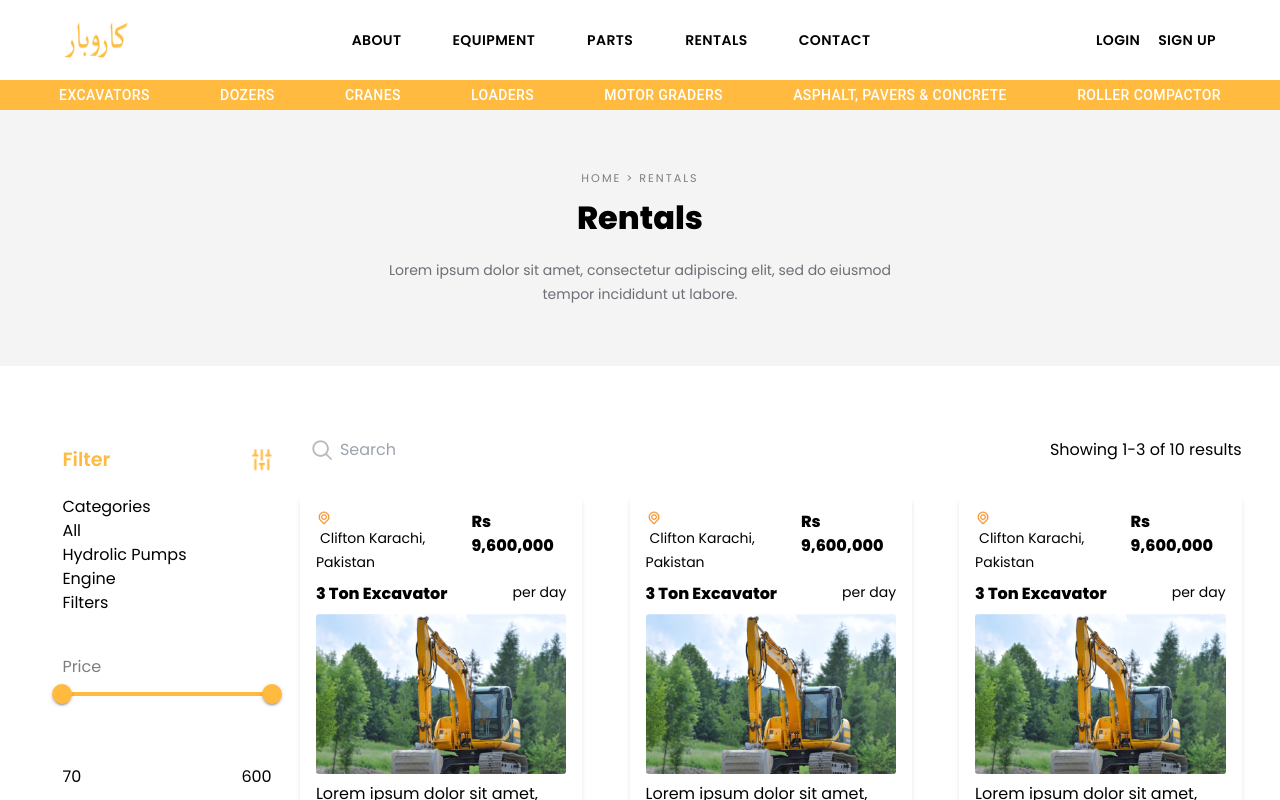
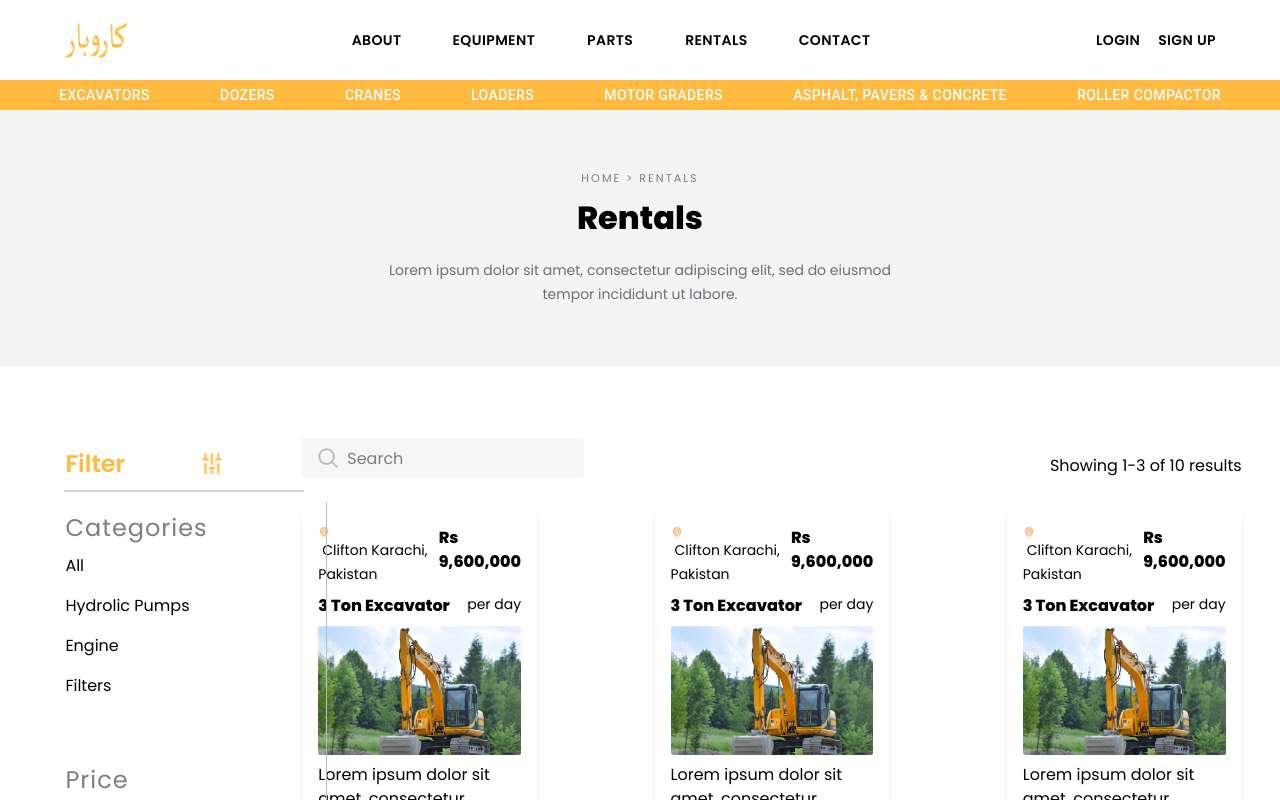
Before and after one commit to Hashir-Khan777/ME-P-Frontend, a React (Create React App) app: page /Rentals in a window 1280 px wide. Both pictures are taken after a click on the picture 124 px from the left and 456 px from the top of the page. Shown: the top 800 px of the page. Built offline with nearby package versions, Linux system fonts and the light colour scheme.

Commit message:
rental styling

```diff
--- a/src/pages/Rentals/index.js
+++ b/src/pages/Rentals/index.js
@@ -525,9 +525,12 @@ const Rentals = () => {
         <div className="py-0 px-[3%]">
           <div className="w-full flex flex-row pt-10">
             {showFilter ? (
+              <>
+                <span className="border-l h-[35rem] relative left-[18rem] top-[6rem] border-[#BEBCBD]"></span>
+                <span className="rotate-90 border-[0.1px] h-[15rem] relative left-[9rem] top-[-2.2rem] border-[#d7d7d7]"></span>
                 <div className="w-[25%] mt-10 relative left-[1.5rem]">
-                <div className="w-[80%] flex flex-row items-center justify-between mx-0 my-auto border-b-1 border-solid border-b-[#BEBCBD] pb-5">
-                  <span className="text-[#ffba3f] font-semibold text-[1.2rem] items-center">
+                  <div className="w-[60%] flex flex-row items-center justify-between mx-0 my-auto border-b-1 border-solid border-b-[#BEBCBD] pb-5">
+                    <span className="text-[#ffba3f] font-semibold text-[1.5rem] items-center">
                       Filter
                     </span>
                     <img
@@ -537,14 +540,19 @@ const Rentals = () => {
                     />
                   </div>
                   <div className="w-[80%] flex flex-col mx-0 my-auto pb-2">
-                  <div>Categories</div>
-                  <span>All</span>
-                  <span>Hydrolic Pumps</span>
-                  <span>Engine</span>
-                  <span>Filters</span>
+                    <div className="text-[#807D7E] text-[1.5rem] font-700 tracking-[1px] py-2">
+                      Categories
                     </div>
-                <div className="w-[80%] flex flex-col mx-0 my-auto pb-6 mt-8">
-                  <div className="text-[#807d7e] text-md font-600">Price</div>
+
+                    <span className="pb-4">All</span>
+                    <span className="pb-4">Hydrolic Pumps</span>
+                    <span className="pb-4">Engine</span>
+                    <span className="pb-4">Filters</span>
+                  </div>
+                  <div className="w-[50%] flex flex-col mx-0 my-auto pb-6 mt-8">
+                    <div className="text-[#807D7E] text-[1.5rem] font-700 tracking-[1px] py-2">
+                      Price
+                    </div>
                     <Slider
                       getAriaLabel={() => "Temperature range"}
                       valueLabelDisplay="auto"
@@ -553,11 +561,12 @@ const Rentals = () => {
                       onChange={handleChange}
                     />
                   </div>
-                <div className="w-[80%] flex flex-row items-center mx-0 my-auto justify-between mt-8">
-                  <div>70</div>
-                  <div>600</div>
+                  <div className="w-[50%] flex flex-row items-center mx-0 my-auto justify-between mt-8">
+                    <div className="border border-[#BEBCBD] rounded-[5px] px-6 py-[2px]">70</div>
+                    <div className="border border-[#BEBCBD] rounded-[5px] px-6 py-[2px]">600</div>
                   </div>
                 </div>
+              </>
             ) : (
               <div className="w-[15%] flex flex-col mt-10 items-center">
                 <img
@@ -568,15 +577,11 @@ const Rentals = () => {
                 <hr className="w-[23px] border-none h-[1px] mt-3 bg-[#BEBCBD]" />
               </div>
             )}
-            {/* start */}
             <div className="w-[90%] flex flex-col bg-white px-0 py-8 box-border pb-10">
               <div className="w-full flex flex-row items-end justify-between">
-                <div className="w-3/12 bg-gray-200 rounded-md flex items-center">
-                  <img src={images.search} className="ml-3 w-5 h-5" />
-                  <input
-                    placeholder="Search"
-                    className="w-full bg-transparent ml-2 focus:outline-none"
-                  />
+                <div className="w-[30%] bg-[#F6F6F6] flex flex-row items-center rounded-[2px]">
+                  <img src={images.search} className="w-5 h-5 absolute ml-4" />
+                  <input placeholder="Search" className={styles.searchInput} />
                 </div>
                 <span>{`Showing ${currentPage}-${currentItems.length} of ${data?.length} results`}</span>
               </div>
@@ -585,11 +590,10 @@ const Rentals = () => {
                   return (
                     <div
                       key={index}
-                      className="w-[30%] bg-white rounded-lg shadow-md p-4 mb-8"
-                    >
+                      className="w-[25%] bg-white rounded-lg shadow-md p-4 mb-8">
                       <div className="flex justify-between">
                         <div>
-                          <img className="w-4 h-4" src={images.location} />
+                          <img className="w-3 h-3" src={images.location} />
                           <span className="text-sm text-gray-500 ml-1">
                             {item.location}
                           </span>
@@ -615,8 +619,6 @@ const Rentals = () => {
                 })}
               </div>
             </div>
-
-            {/* end */}
           </div>
         </div>
         <div className="flex justify-center items-center mt-8">
```
Lines whose indentation alone changed are shown as unchanged.
